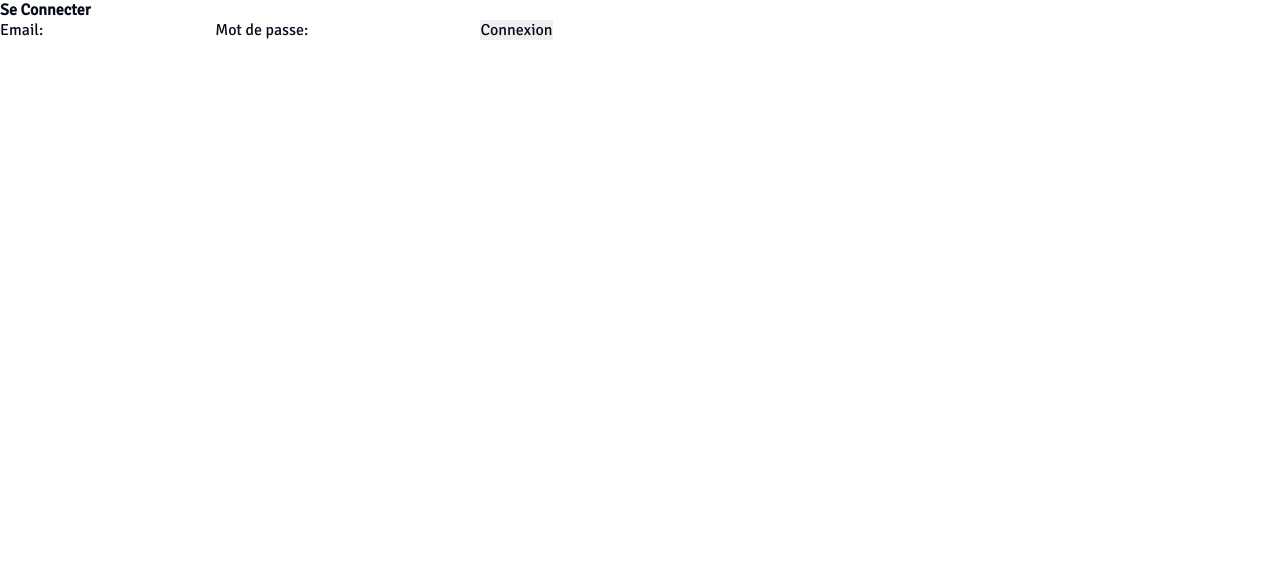
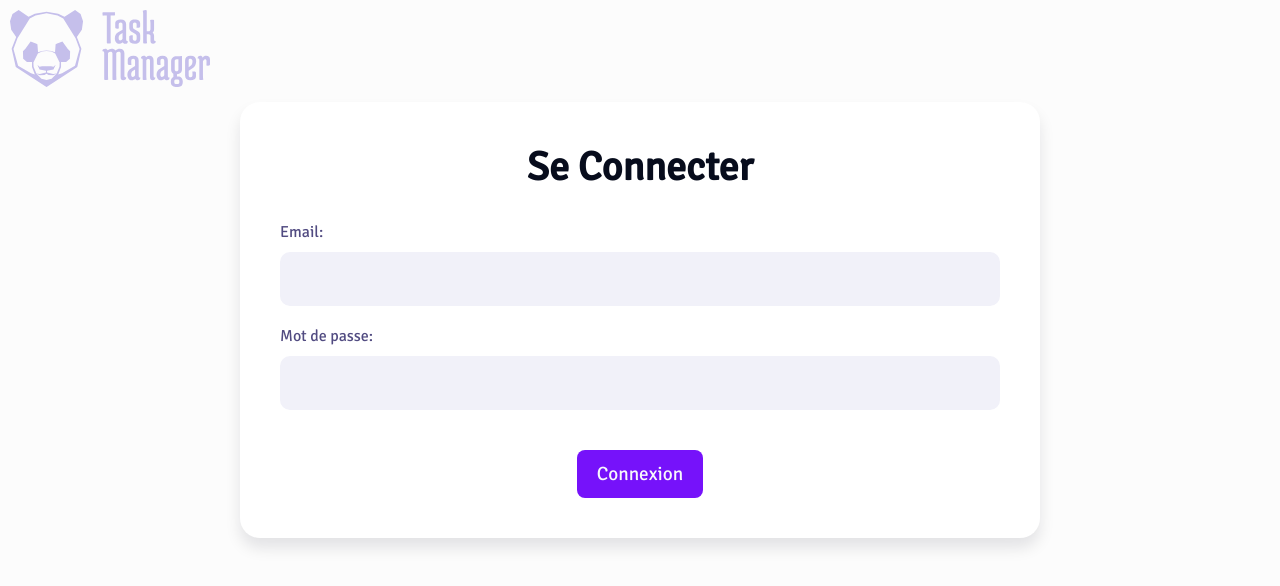
Before and after one commit to Maxime0043/Task_Manager_2, a React (Vite) app in the folder client/: page /signin in a window 1280 px wide. Shown: the top 586 px of the page. Built offline with nearby package versions, Linux system fonts and the light colour scheme; no server answers.

Commit message:
Client - Create the CSS of the Signin page

```diff
--- a/client/src/pages/Signin.tsx
+++ b/client/src/pages/Signin.tsx
@@ -1,7 +1,10 @@
+import { useId } from "react";
 import { FieldValues, useForm } from "react-hook-form";
 import { useDispatch, useSelector } from "react-redux";
 import { RootState, AppDispatch } from "../app/store";
 import { signinUser } from "../app/actions/authActions";
+
+import logo from "../assets/logo-1.svg";
 
 interface DataType extends FieldValues {
   email: string;
@@ -12,6 +15,8 @@ function Signin() {
   const { error, success } = useSelector((state: RootState) => state.auth);
   const dispatch: AppDispatch = useDispatch();
   const { register: signin, handleSubmit } = useForm<DataType>();
+  const emailId = useId();
+  const passwordId = useId();
 
   function handleSignin(data: DataType) {
     // Validate data here
@@ -27,25 +32,29 @@ function Signin() {
   }
 
   return (
-    <div>
-      <h1>Se Connecter</h1>
+    <div id="ctn-signin">
+      <img src={logo} id="signin-logo" alt="Logo" />
 
-      {success && <p>Vous êtes connecté!</p>}
-      {error && <p>Email ou mot de passe incorrect!</p>}
+      <div id="signin-box">
+        <h1>Se Connecter</h1>
 
-      <form onSubmit={handleSubmit(handleSignin)}>
-        <label>
-          Email:
-          <input type="email" {...signin("email")} />
-        </label>
+        {success && <p>Vous êtes connecté!</p>}
+        {error && <p>Email ou mot de passe incorrect!</p>}
 
-        <label>
-          Mot de passe:
-          <input type="password" {...signin("password")} />
-        </label>
+        <form id="signin-form" onSubmit={handleSubmit(handleSignin)}>
+          <div>
+            <label htmlFor={emailId}>Email:</label>
+            <input type="email" id={emailId} {...signin("email")} />
+          </div>
 
-        <button type="submit">Connexion</button>
-      </form>
+          <div>
+            <label htmlFor={passwordId}>Mot de passe:</label>
+            <input type="password" id={passwordId} {...signin("password")} />
+          </div>
+
+          <button type="submit">Connexion</button>
+        </form>
+      </div>
     </div>
   );
 }
--- a/client/src/styles/pages/_signin.scss
+++ b/client/src/styles/pages/_signin.scss
@@ -0,0 +1,71 @@
+#ctn-signin {
+  width: 100vw;
+  height: 100vh;
+  background-color: $bg-secondary;
+
+  #signin-logo {
+    position: absolute;
+    top: 10px;
+    left: 10px;
+    width: 200px;
+    height: auto;
+  }
+
+  h1 {
+    text-align: center;
+    margin-bottom: 30px;
+    font-size: 2.5rem;
+    color: $color-black-0;
+  }
+
+  #signin-box {
+    position: absolute;
+    top: 40%;
+    left: 50%;
+    transform: translate(-50%, -50%);
+    display: block;
+    width: 800px;
+    max-width: calc(100% - 40px);
+    background-color: $bg-main;
+    padding: 40px;
+    border-radius: 20px;
+    box-shadow: 0 10px 15px rgba($color-black-0, 0.1);
+
+    #signin-form {
+      div + div {
+        margin-top: 20px;
+      }
+
+      label {
+        display: block;
+        margin-bottom: 10px;
+        font-size: 1rem;
+        color: $color-grey-0 !important;
+      }
+
+      input {
+        display: block;
+        width: 100%;
+        padding: 15px 12px;
+        background-color: $color-grey-5;
+        border-radius: 10px;
+        font-size: 1.2rem;
+        color: $color-black-3 !important;
+      }
+
+      button {
+        display: block;
+        margin: 40px auto 0 auto;
+        padding: 12px 20px;
+        border-radius: 8px;
+        background-color: $color-purple;
+        font-size: 1.2rem;
+        color: $color-white-0;
+
+        &:hover {
+          cursor: pointer;
+        }
+      }
+    }
+  }
+}
```
Also changed, not shown: client/src/assets/logo-1.svg (added).
